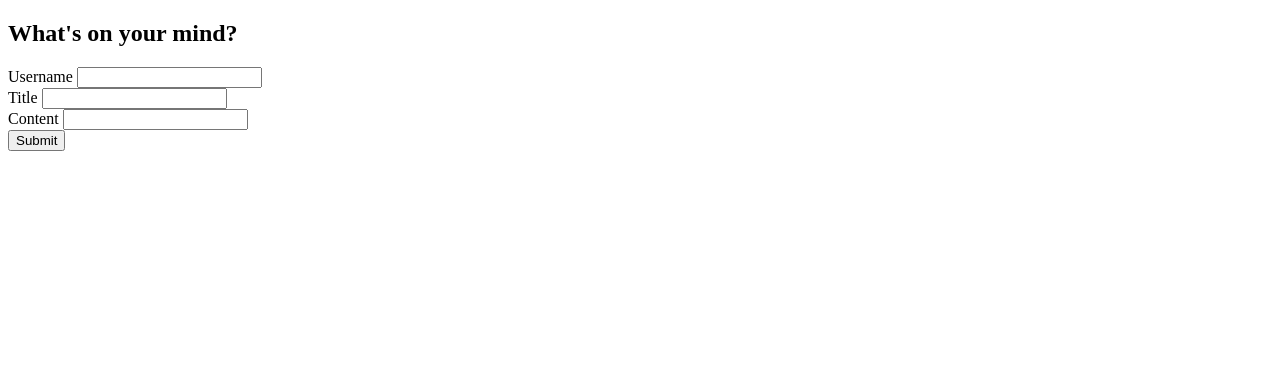
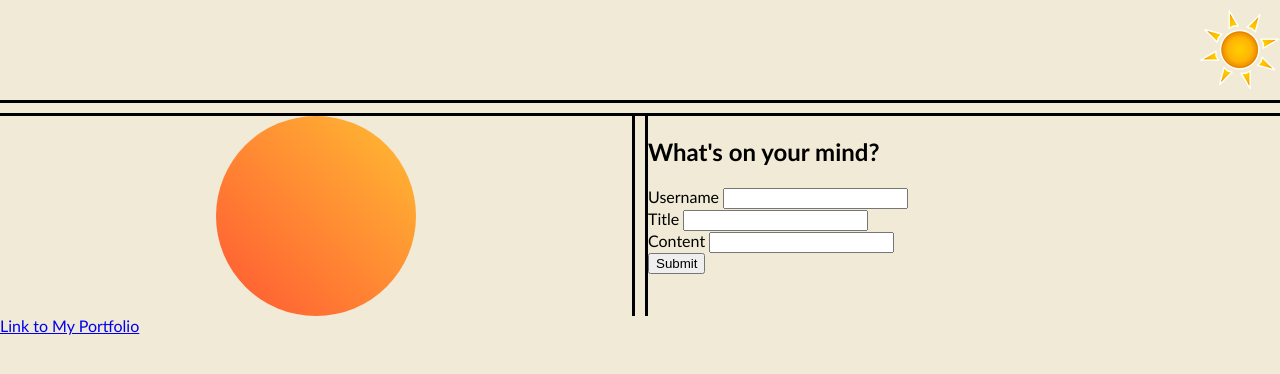
Before and after one commit to Babbalicious/personal-blog, a plain HTML site: page index.html in a window 1280 px wide. Drawn offline with Linux system fonts and the light colour scheme.

Commit message:
added light and dark mode

```diff
--- /dev/null
+++ b/assets/css/styles.css
@@ -0,0 +1,91 @@
+html {
+  height: 100%;
+}
+
+body {
+  display: flex;
+  flex-direction: column;
+  line-height: 1.3;
+  min-height: 100%;
+  font-family: "Trebuchet MS", "Lucida Sans Unicode", "Lucida Grande",
+    "Lucida Sans", Arial, sans-serif;
+  margin: 0;
+  width: 100%;
+}
+
+.container {
+  display: flex;
+  flex-direction: column;
+}
+
+header {
+  display: flex;
+  justify-content: end;
+  padding: 10px 0;
+  border-bottom: solid;
+}
+
+#main {
+  display: flex;
+  justify-content: space-around;
+  border-top: solid;
+  margin-top: 10px;
+}
+
+.circle-div {
+  display: flex;
+  width: 50%;
+  border-right: solid;
+  justify-content: center;
+  margin-right: 10px;
+}
+
+.circle {
+  width: 200px;
+  height: 200px;
+  border-radius: 50%;
+  background: linear-gradient(45deg, #ff5733, #ffbd33);
+}
+
+form {
+  border-left: solid;
+  width: 50%;
+  display: flex;
+  flex-direction: column;
+  align-items: flex-start;
+}
+
+h2 {
+  font-size: 150%;
+  text-align: center;
+}
+
+/* Dark Mode from lessons 4-11, also 5-3*/
+.dark {
+  background-color: #243447;
+  height: 100vh;
+  color: #bebebe;
+}
+
+.dark li a {
+  color: #bebebe;
+}
+
+.dark li a:hover {
+  background-color: #111;
+}
+
+/* Light Mode */
+.light {
+  background-color: #f0ead6;
+  color: black;
+  height: 100vh;
+}
+
+.light li a {
+  color: black;
+}
+
+.light li a:hover {
+  background-color: rgb(29, 128, 210);
+}
--- a/assets/js/form.js
+++ b/assets/js/form.js
@@ -10,11 +10,24 @@ function createAndStoreBlog() {
     content: contentInput.value,
   };
 
-  const blogs = JSON.parse(localStorage.getItem("blogs"));
+  const blogs = JSON.parse(localStorage.getItem("blogs")) || [];
   blogs.push(blog);
-  localStorage.setItem("blogs", JSON.stringify(blog));
+  localStorage.setItem("blogs", JSON.stringify(blogs));
+
+  console.log(blogs);
+
+  for (i = 0; i < blogs.length; i++) {
+    const post = blogs[i];
+
+    const li = document.createElement("h2");
+    li.textContent = blogs[i].title;
+    console.log(blogs[i].title);
+
+    //blogList.appendChild(li);
+  }
 }
 
 submitButton.addEventListener("click", function (event) {
+  event.preventDefault();
   createAndStoreBlog();
 });
--- /dev/null
+++ b/assets/js/logic.js
@@ -0,0 +1,23 @@
+// Access toggle switch HTML element
+const themeSwitcher = document.querySelector("#theme-switcher");
+const container = document.querySelector(".container");
+
+// Set default mode to light
+let mode = "light";
+
+// Listen for a click event on toggle switch
+themeSwitcher.addEventListener("click", function () {
+  console.log("clicked it");
+  // If mode is dark, apply light background
+  if (mode === "dark") {
+    mode = "light";
+    container.setAttribute("class", "light");
+    themeSwitcher.setAttribute("src", "./assets/images/sun-icon.png");
+  }
+  // If mode is light, apply dark background
+  else {
+    mode = "dark";
+    container.setAttribute("class", "dark");
+    themeSwitcher.setAttribute("src", "./assets/images/moon-icon.png");
+  }
+});
--- a/index.html
+++ b/index.html
@@ -3,9 +3,18 @@
   <head>
     <meta charset="UTF-8" />
     <meta name="viewport" content="width=device-width, initial-scale=1.0" />
-    <title>Document</title>
+    <title>Personal Blog</title>
+    <link rel="stylesheet" href="./assets/css/styles.css" />
   </head>
   <body>
+    <div class="container light">
+    <header>
+      <img src="./assets/images/sun-icon.png" id="theme-switcher" alt="theme-switcher">
+    </header>
+    <div id="main">
+    <div class="circle-div">
+      <div class="circle"></div>
+    </div>
     <form>
         <h2>What's on your mind?</h2>
         <div>
@@ -22,6 +31,10 @@
         </div>
         <button type="submit" id="submit">Submit</button>
     </form>
+  </div>
+    <footer><a href="#">Link to My Portfolio</a></footer>
+    </div>
+    <script src="./assets/js/logic.js"></script>
     <script src="./assets/js/form.js"></script>
   </body>
 </html>
```
Also changed, not shown: blog.html (added, +10 -0 lines), assets/css/blog.css (added), assets/css/form.css (added), assets/images/moon-icon.png (added), assets/images/sun-icon.png (added), assets/js/blog.js (added).
